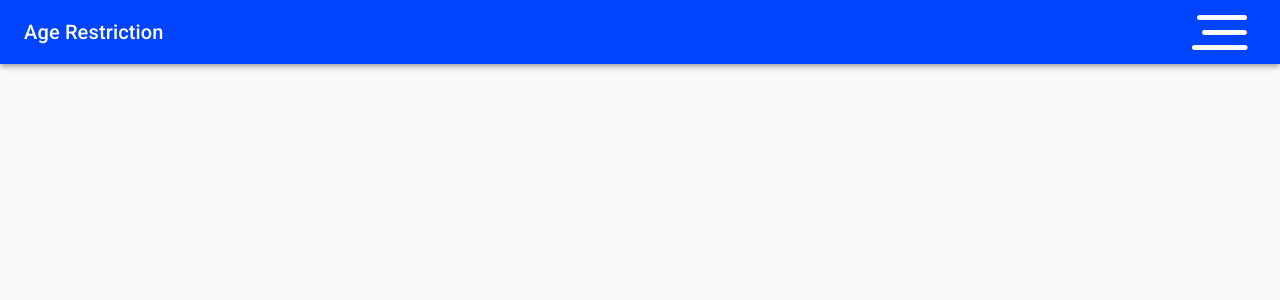
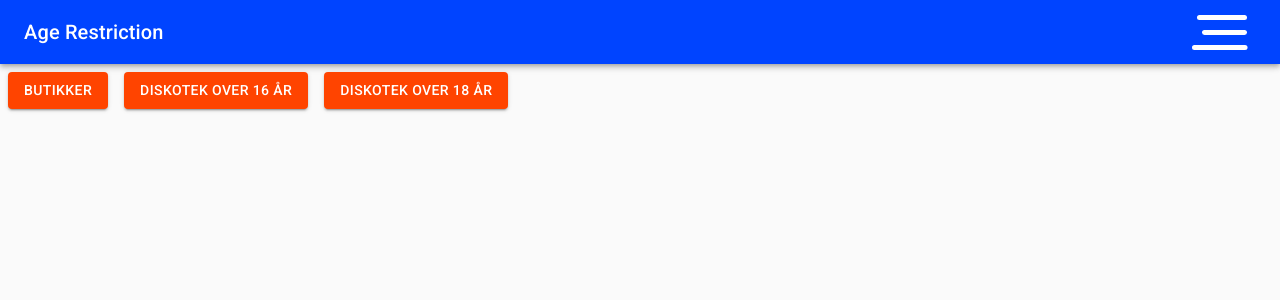
Before and after one commit to emely-webit/age-restriction, a React (Create React App) app: page /#/ in a window 1280 px wide. Shown: the top 300 px of the page. Built offline with nearby package versions, Linux system fonts and the light colour scheme.

Commit message:
working on the balloons

```diff
--- a/src/App.js
+++ b/src/App.js
@@ -3,6 +3,8 @@ import { HashRouter, Route } from 'react-router-dom';
 import { createMuiTheme, ThemeProvider } from '@material-ui/core/styles';
 import CssBaseline from '@material-ui/core/CssBaseline';
 import Header from './components/Header/Header'
+import Frontpage from './components/Frontpage/Frontpage';
+import Diskotek18 from './components/Diskotek/Diskotek18';
 
 const theme = createMuiTheme({
   palette: {
@@ -22,10 +24,10 @@ function App() {
       <HashRouter>
         <Header />
         <div className="App">
-          <Route exact path="/" />
+          <Route exact path="/" component={Frontpage} />
           <Route exact path="/butik" />
-          <Route exact path="/diskotek-over-16" />
-          <Route exact path="/diskotek-over-18" />
+          <Route exact path="/diskotek-over-16"  />
+          <Route exact path="/diskotek-over-18" component={Diskotek18} />
         </div>
       </HashRouter>
     </ThemeProvider>
--- /dev/null
+++ b/src/components/Diskotek/Diskotek18.js
@@ -0,0 +1,39 @@
+import React from 'react'
+import {ReactComponent as Balloon} from '../Icons/Balloon.svg';
+import { SvgIcon } from '@material-ui/core';
+import { makeStyles } from '@material-ui/core/styles';
+// import { positions } from '@material-ui/system';
+
+const useStyles = makeStyles({
+    // mainPosition:{
+    //     position: "relative",
+    // },
+    iconBalloon: {
+        overflow: "unset",
+    },
+    // positionBallon:{
+    //     position: "absolute",
+    // },
+    // balloonPosition1:{
+    //     top: 0,
+    //     left: "10%"
+    // }
+})
+
+
+function Diskotek18() {
+
+    const classes = useStyles();
+
+    return (
+        <main position="relative">
+            {/* <SvgIcon component={Balloon} className={`${classes.iconBalloon} ${classes.positionBallon}`} color="primary" /> */}
+            {/* <SvgIcon component={Balloon} className={`${classes.iconBalloon} ${classes.positionBallon} ${classes.balloonPosition1}` } color="secondary" /> */}
+            <SvgIcon component={Balloon}  color="secondary" className={classes.iconBalloon} position="absolute"
+        top={40} />
+            {/* <Balloon color="secondary"/> */}
+        </main>
+    )
+}
+
+export default Diskotek18
--- a/src/components/Frontpage/Frontpage.js
+++ b/src/components/Frontpage/Frontpage.js
@@ -1,7 +1,6 @@
 import React from 'react'
 import { makeStyles } from '@material-ui/core/styles';
 import Button from '@material-ui/core/Button';
-import { Link } from 'react-router-dom';
 
 const useStyles = makeStyles((theme) => ({
   root: {
@@ -16,18 +15,15 @@ function Frontpage() {
 
     return (
          <div className={classes.root}>
-            <Button variant="contained">Default</Button>
-            <Button variant="contained" color="primary">
-                <Link to="/butik">Butik kontrol</Link>
+
+            <Button variant="contained" color="primary" href="#butik">
+                Butikker
             </Button>
-            <Button variant="contained" color="secondary">
-                <Link to="/butik">Butik kontrol</Link>
+            <Button variant="contained" color="primary" href="#diskotek-over-16">
+                Diskotek over 16 år
             </Button>
-            <Button variant="contained" disabled>
-                Disabled
-            </Button>
-            <Button variant="contained" color="primary" href="#butik">
-                Link
+            <Button variant="contained" color="primary" href="#diskotek-over-18">
+                Diskotek over 18 år
             </Button>
         </div>
     )
```
Also changed, not shown: src/components/Icons/Balloon.svg (added).
